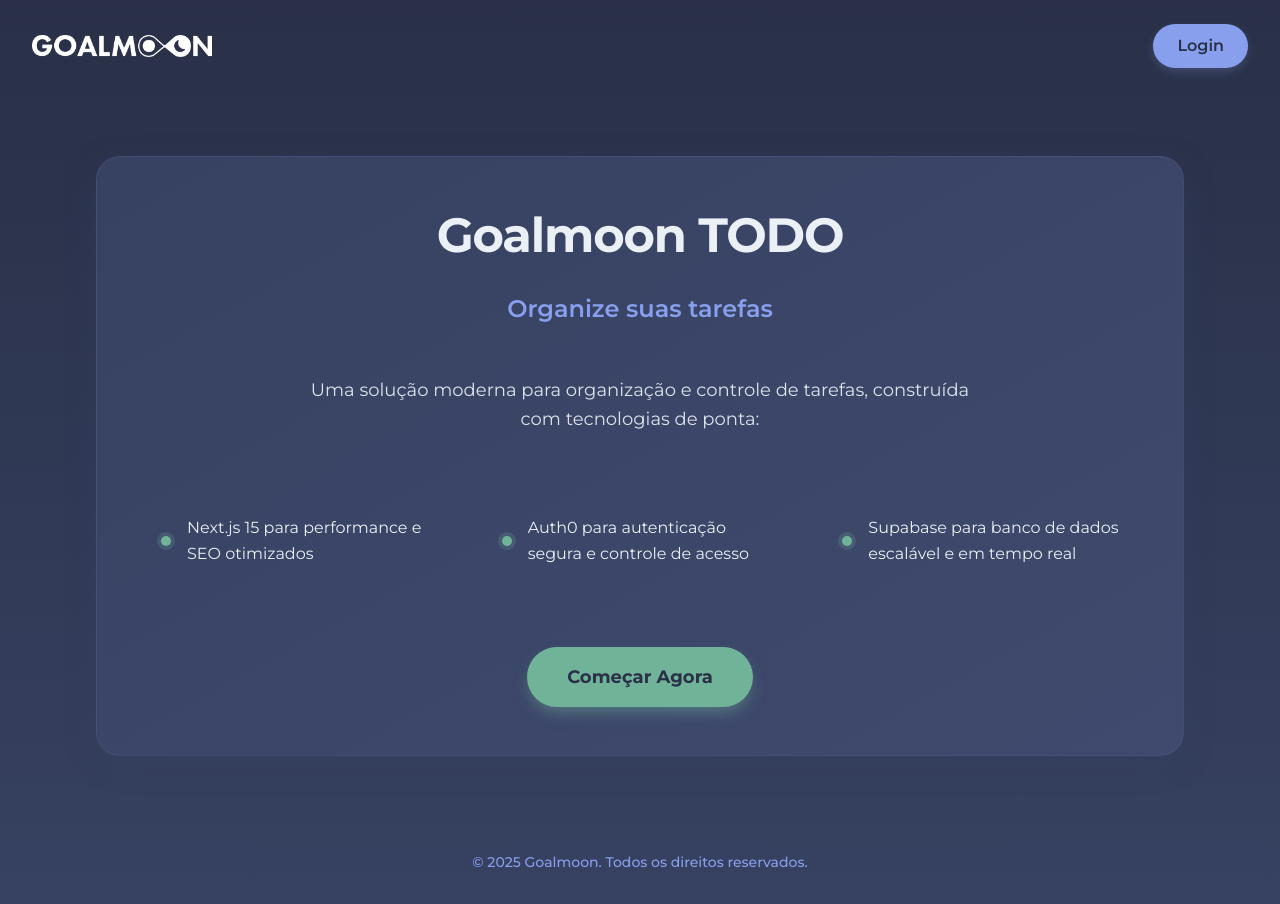
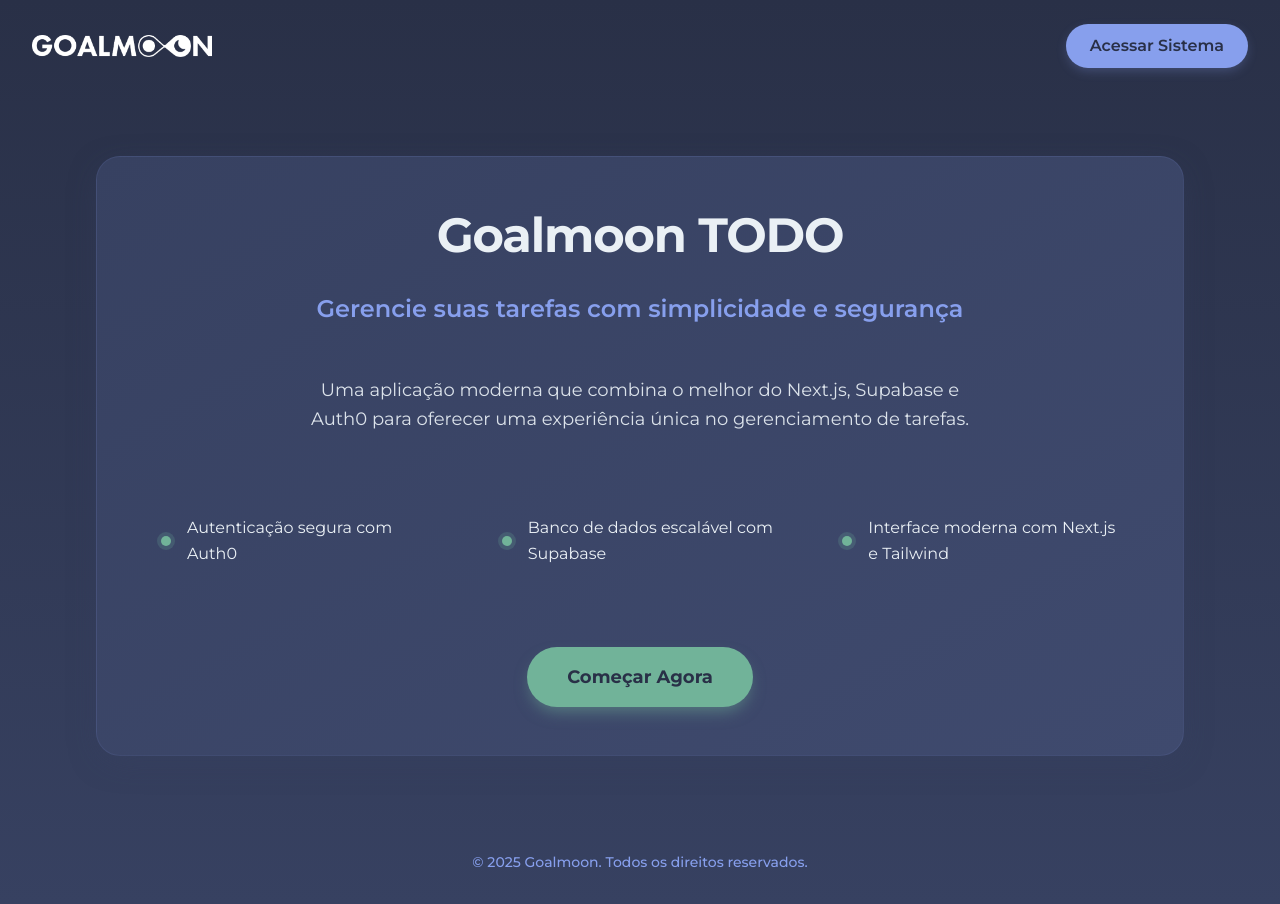
Before and after one commit to almmello/gm-supabase-auth0-rbac, a Next.js app: page / in a window 1280 px wide. Built offline with nearby package versions, Linux system fonts and the light colour scheme; no server answers.

Commit message:
remoção de estilos inline

```diff
--- a/pages/dashboard.js
+++ b/pages/dashboard.js
@@ -12,7 +12,7 @@ function Dashboard({ user: serverUser }) {
 
   if (loading) {
     return (
-      <div className="flex items-center justify-center min-h-screen">
+      <div className="loading-container">
         <div className="loading-spinner" />
       </div>
     );
@@ -20,7 +20,7 @@ function Dashboard({ user: serverUser }) {
 
   if (error) {
     return (
-      <div className="flex items-center justify-center min-h-screen text-burgundy">
+      <div className="error-container">
         {error}
       </div>
     );
@@ -65,7 +65,7 @@ function Dashboard({ user: serverUser }) {
           <TodoForm onSubmit={addTodo} />
 
           {error && (
-            <div className="bg-burgundy/20 border border-burgundy/30 rounded-2xl p-4 text-burgundy">
+            <div className="error-message">
               {error}
             </div>
           )}
--- a/pages/index.js
+++ b/pages/index.js
@@ -1,84 +1,91 @@
 import { useUser } from '@auth0/nextjs-auth0/client';
+import Image from 'next/image';
 import { useRouter } from 'next/router';
 import { useEffect } from 'react';
-import PublicLayout from '../components/layouts/PublicLayout';
 
 export default function Home() {
   const { user, isLoading } = useUser();
   const router = useRouter();
 
   useEffect(() => {
-    if (!isLoading && user) {
+    if (user) {
       router.push('/dashboard');
     }
-  }, [user, isLoading, router]);
+  }, [user, router]);
 
   if (isLoading) {
-    return <div>Carregando...</div>;
+    return (
+      <div className="loading-container">
+        <div className="loading-spinner" />
+      </div>
+    );
   }
 
   return (
-    <PublicLayout>
-      <div className="bg-white">
-        <div className="max-w-7xl mx-auto py-16 px-4 sm:px-6 lg:px-8">
-          <div className="text-center">
-            <h1 className="text-4xl tracking-tight font-extrabold text-gray-900 sm:text-5xl md:text-6xl">
-              <span className="block">Goalmoon Todo</span>
-              <span className="block text-blue-600">Organize suas tarefas</span>
+    <div className="landing-container">
+      <nav className="landing-nav">
+        <Image
+          src="/images/goalmoon-logo.png"
+          alt="Goalmoon"
+          width={180}
+          height={40}
+          priority
+          className="landing-logo"
+        />
+        <a
+          href="/api/auth/login"
+          className="landing-nav-button"
+        >
+          Acessar Sistema
+        </a>
+      </nav>
+
+      <main className="landing-hero">
+        <div className="landing-content">
+          <h1 className="landing-title">
+            Goalmoon TODO
           </h1>
-            <p className="mt-3 max-w-md mx-auto text-base text-gray-500 sm:text-lg md:mt-5 md:text-xl md:max-w-3xl">
-              Uma aplicação web moderna e responsiva para gerenciamento de tarefas,
-              construída com as tecnologias mais recentes do mercado.
+          <h2 className="landing-subtitle">
+            Gerencie suas tarefas com simplicidade e segurança
+          </h2>
+          <p className="landing-description">
+            Uma aplicação moderna que combina o melhor do Next.js, Supabase e Auth0 para oferecer
+            uma experiência única no gerenciamento de tarefas.
+          </p>
+
+          <div className="landing-features">
+            <div className="landing-feature">
+              <div className="feature-dot" />
+              <p className="feature-text">
+                Autenticação segura com Auth0
               </p>
             </div>
-
-          <div className="mt-10">
-            <div className="grid grid-cols-1 gap-10 sm:grid-cols-2 lg:grid-cols-3">
-              {/* Next.js */}
-              <div className="bg-white overflow-hidden shadow rounded-lg">
-                <div className="px-4 py-5 sm:p-6">
-                  <h3 className="text-lg font-medium text-gray-900">Next.js</h3>
-                  <p className="mt-2 text-sm text-gray-500">
-                    Framework React moderno que oferece renderização híbrida,
-                    otimização automática e excelente performance.
+            <div className="landing-feature">
+              <div className="feature-dot" />
+              <p className="feature-text">
+                Banco de dados escalável com Supabase
+              </p>
+            </div>
+            <div className="landing-feature">
+              <div className="feature-dot" />
+              <p className="feature-text">
+                Interface moderna com Next.js e Tailwind
               </p>
             </div>
           </div>
 
-              {/* Supabase */}
-              <div className="bg-white overflow-hidden shadow rounded-lg">
-                <div className="px-4 py-5 sm:p-6">
-                  <h3 className="text-lg font-medium text-gray-900">Supabase</h3>
-                  <p className="mt-2 text-sm text-gray-500">
-                    Backend-as-a-Service que fornece banco de dados PostgreSQL,
-                    autenticação e APIs em tempo real.
-                  </p>
-                </div>
-              </div>
-
-              {/* Auth0 */}
-              <div className="bg-white overflow-hidden shadow rounded-lg">
-                <div className="px-4 py-5 sm:p-6">
-                  <h3 className="text-lg font-medium text-gray-900">Auth0</h3>
-                  <p className="mt-2 text-sm text-gray-500">
-                    Plataforma de autenticação e autorização que garante
-                    segurança e controle de acesso robusto.
-                  </p>
-                </div>
-              </div>
-            </div>
-          </div>
-
-          <div className="mt-10 text-center">
           <a
             href="/api/auth/login"
-              className="inline-flex items-center px-6 py-3 border border-transparent text-base font-medium rounded-md text-white bg-blue-600 hover:bg-blue-700 focus:outline-none focus:ring-2 focus:ring-offset-2 focus:ring-blue-500"
+            className="landing-cta"
           >
             Começar Agora
           </a>
         </div>
+      </main>
+
+      <footer className="landing-footer">
+        <p>&copy; {new Date().getFullYear()} Goalmoon. Todos os direitos reservados.</p>
+      </footer>
     </div>
-      </div>
-    </PublicLayout>
   );
 }
--- a/styles/globals.css
+++ b/styles/globals.css
@@ -99,6 +99,20 @@
     @apply min-h-screen bg-gradient-to-b from-[#293047] to-[#374161];
   }
 
+  /* Loading e Error States */
+  .loading-container {
+    @apply flex items-center justify-center min-h-screen;
+  }
+
+  .error-container {
+    @apply flex items-center justify-center min-h-screen text-burgundy;
+  }
+
+  .error-message {
+    @apply bg-burgundy/20 border border-burgundy/30 rounded-2xl p-4 text-burgundy;
+  }
+
+  /* Header */
   .dashboard-header {
     @apply bg-gradient-to-r from-[#374161] to-[#3F4A6E]
            border-b border-[#6374AD]/20 mb-12
```
Lines whose indentation alone changed are shown as unchanged.
